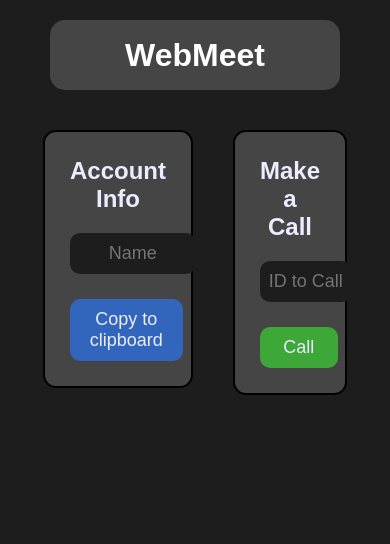
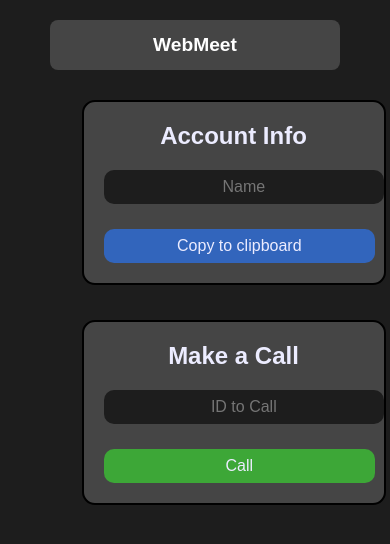
Before and after one commit to vishwas-sanyal/WebMeet, a React (Create React App) app in the folder Client/: page / in a window 390 px wide. Shown: the top 544 px of the page. Built offline with nearby package versions, Linux system fonts and the light colour scheme; no server answers; a web font is replaced by a local one.

Commit message:
Initial Commit

```diff
--- a/Client/src/components/styles.css
+++ b/Client/src/components/styles.css
@@ -1,13 +1,17 @@
 .container {
     display: flex;
     gap: 20px;
-    /* space between the boxes */
     justify-content: center;
     align-items: flex-start;
+    flex-wrap: wrap;
+    margin: 10px auto;
+    max-width: 95%;
 }
 
 .box {
     flex: 1;
+    min-width: 280px;
+    max-width: 500px;
     border: 2px solid #000;
     border-radius: 13px;
     padding: 15px;
@@ -69,3 +73,43 @@
     background-color: #404040;
     /* darker blue on hover */
 }
+
+/* 📱 Responsive Adjustments */
+@media (max-width: 768px) {
+    .container {
+        flex-direction: column;
+        gap: 15px;
+        align-items: center;
+    }
+
+    .box {
+        width: 90%;
+    }
+
+    .incoming-call {
+        width: 70%;
+    }
+}
+
+@media (max-width: 480px) {
+    .box {
+        width: 95%;
+        padding: 10px;
+    }
+
+    .box input,
+    .box button {
+        font-size: medium;
+        padding: 8px;
+    }
+
+    .incoming-call {
+        width: 90%;
+        padding: 8px;
+    }
+
+    .incoming-call button {
+        font-size: 0.9rem;
+        padding: 8px 15px;
+    }
+}
--- a/Client/src/styles.css
+++ b/Client/src/styles.css
@@ -40,3 +40,35 @@
     margin: 0;
     background-color: #454545;
 }
+
+/* ✅ Mobile responsiveness */
+@media (max-width: 768px) {
+    .appbar {
+        height: 60px;
+        border-radius: 10px;
+    }
+
+    .logo {
+        font-size: 1.5rem;
+    }
+
+    .main {
+        margin-top: 15px;
+        padding: 0 5px;
+    }
+}
+
+@media (max-width: 480px) {
+    .appbar {
+        height: 50px;
+        border-radius: 8px;
+    }
+
+    .logo {
+        font-size: 1.2rem;
+    }
+
+    .main {
+        margin-top: 10px;
+    }
+}
```
